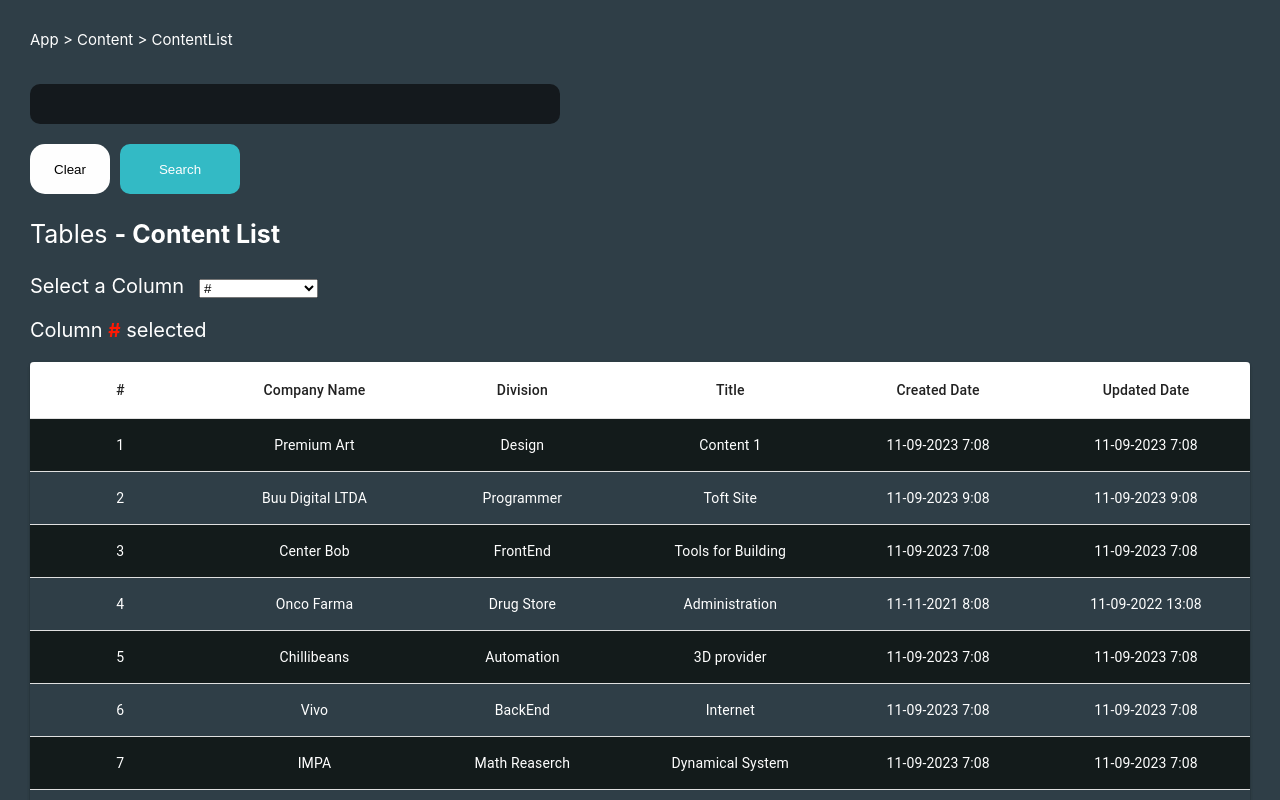
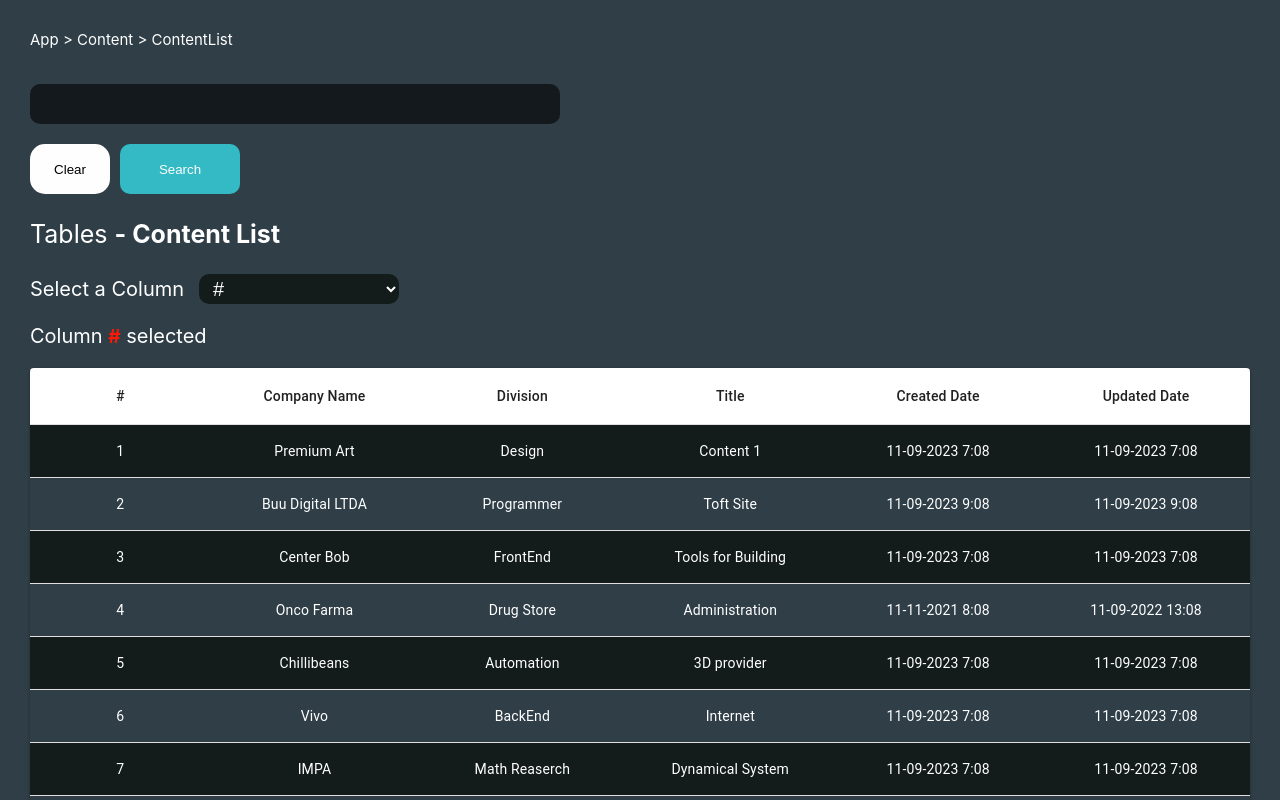
Before and after one commit to HelloWounderworld/reactjs-first-project, a React (Create React App) app: page /contentbet in a window 1280 px wide. Shown: the top 800 px of the page. Built offline with nearby package versions, Linux system fonts and the light colour scheme.

Commit message:
grow up!

```diff
--- a/src/styles/contentbet.css
+++ b/src/styles/contentbet.css
@@ -122,3 +122,14 @@
   font-size: 20px;
   margin-right: 15px;
 }
+
+.selectionColumn{
+  width: 200px;
+  height: 30px;
+  border-radius: 10px;
+  border: none;
+  background-color: #131b1b;
+  color: white;
+  font-size: 20px;
+  padding-left: 10px;
+}
--- a/src/templates/Contentbet/index.jsx
+++ b/src/templates/Contentbet/index.jsx
@@ -495,7 +495,7 @@
                     <p className="tableContentList">Tables <b>- Content List</b></p>
                     <div>
                         <span className="chooseColumn">Select a Column</span>
-                        <select name="Select a Column" onChange={this.handleClick}>
+                        <select className="selectionColumn" onChange={this.handleClick}>
                             {listNameColumn.map((columnName) => (
                                <option key={columnName.label} value={columnName.label}>{columnName.value}</option>
                             ))}
```
